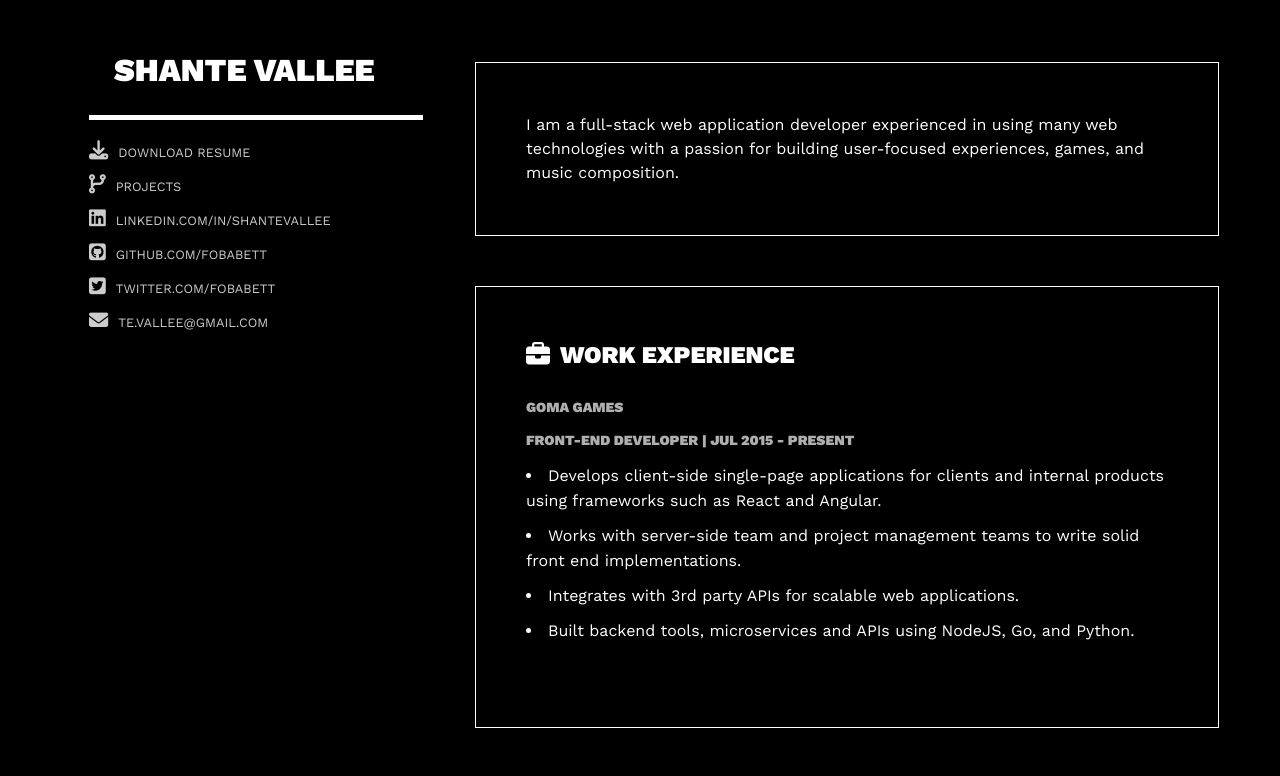
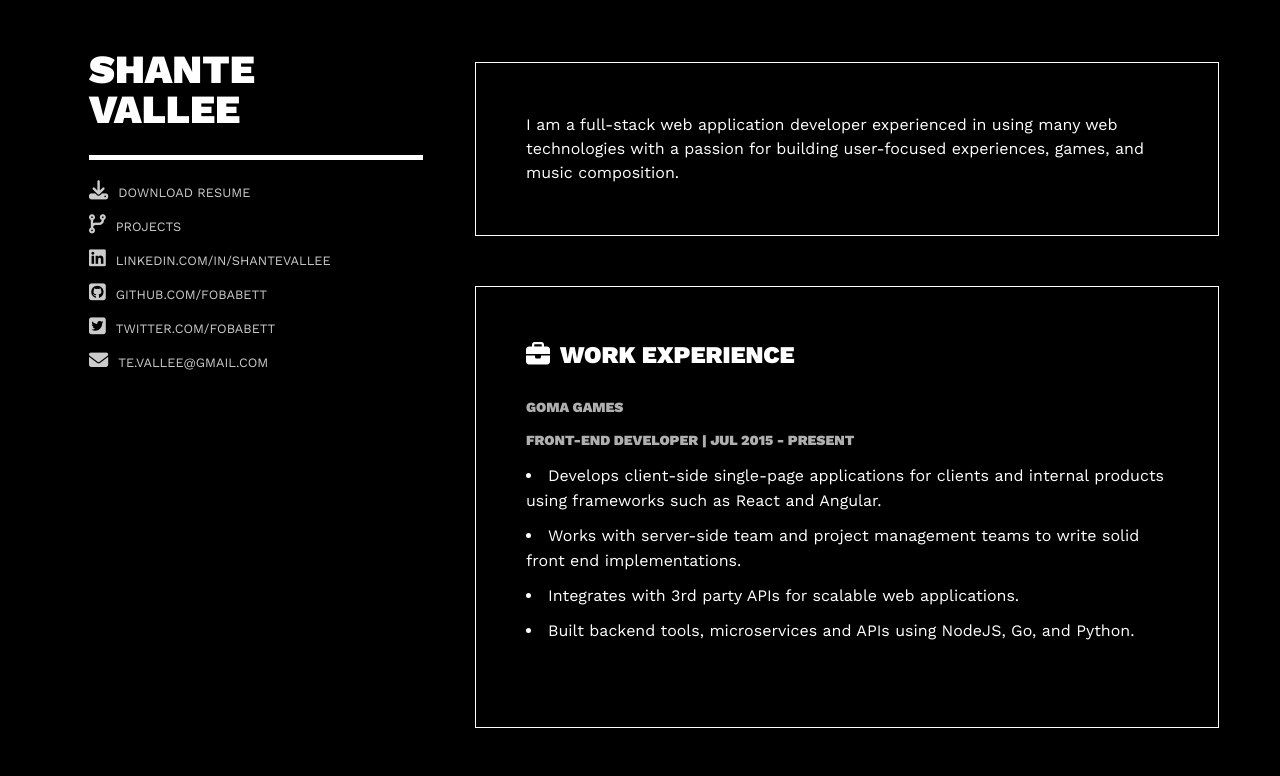
Before and after one commit to fobabett/fobabett.github.io, a website: page resume.html in a window 1280 px wide. Shown: the top 776 px of the page. Drawn offline with nearby package versions, Linux system fonts and the light colour scheme.

Commit message:
added pdf resume

```diff
--- a/resume.html
+++ b/resume.html
@@ -37,7 +37,7 @@
             <img src="images/me.png">
           </div> -->
           <ul>
-            <li class="sidebar-link"><a href=""><i class="fa fa-2x fa-download" aria-hidden="true"></i>Download Resume</a></li>
+            <li class="sidebar-link"><a target="_blank" href="/images/shante_vallee_resume.pdf"><i class="fa fa-2x fa-download" aria-hidden="true"></i>Download Resume</a></li>
             <li class="sidebar-link"><a href="/"><i class="fa fa-2x fa-code-fork" aria-hidden="true"></i>Projects</a></li>
             <li class="sidebar-link"><a target="_blank" href="https://www.linkedin.com/in/shantevallee"><i class="fa fa-2x fa-linkedin-square" aria-hidden="true"></i>linkedin.com/in/shantevallee</a></li>
             <li class="sidebar-link"><a target="_blank" href="https://github.com/fobabett"><i class="fa fa-2x fa-github-square" aria-hidden="true"></i>github.com/fobabett</a></li>
--- a/scss/partials/_sidebar.scss
+++ b/scss/partials/_sidebar.scss
@@ -19,11 +19,12 @@
     font-weight: bolder;
     text-transform: uppercase;
     border-bottom: 5px solid white;
-
-    padding: 25px;
+    padding-bottom: 25px;
+    padding-top: 25px;
+    padding-right: 25px;
 
     @media(min-width: 1000px) {
-      font-size: 2em;
+      font-size: 2.5em;
       line-height: 40px;
       margin-bottom: 20px;
     }
```
Also changed, not shown: scss/partials/_layout.scss (line endings or trailing spaces), styles.css, 1 other file.
